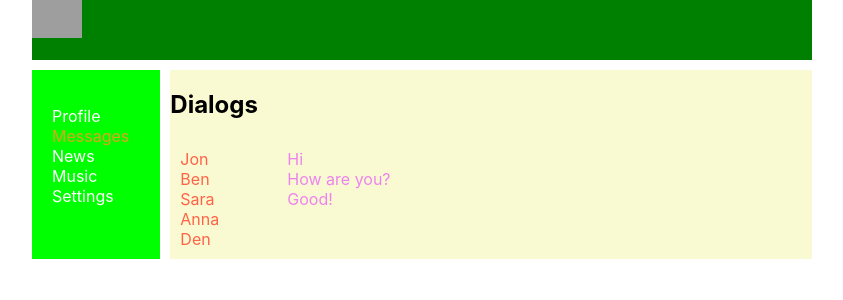
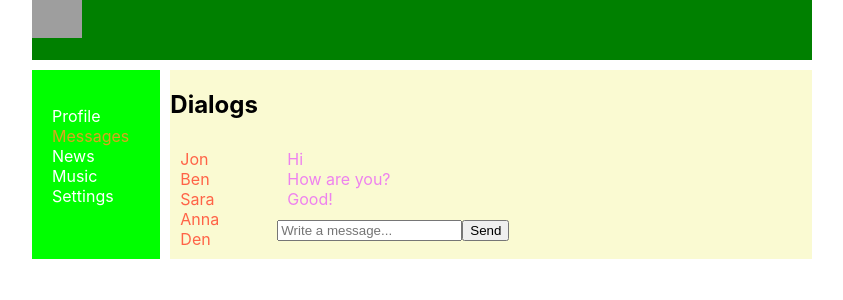
Before and after one commit to DanDev2519/react-way-of-samurai-1, a React (Create React App) app: page /Dialogs in a window 1280 px wide. Shown: the top 300 px of the page, without its empty margins (218-1061 px from the left). Built offline with nearby package versions, Linux system fonts and the light colour scheme; grey boxes are pictures that could not be loaded.

Commit message:
Lesson-31: Add onClick on input in DialogsPage

```diff
--- a/src/components/Dialogs/Dialogs.jsx
+++ b/src/components/Dialogs/Dialogs.jsx
@@ -10,12 +10,21 @@ const Dialogs = (props) => {
   ));
   let messagesElements = props.state.messages.map((m) => <Message text={m.message} />);
 
+  let newMessageElement = React.createRef();
+  let writeNewMessage = () => {
+    let textMessage = newMessageElement.current.value;
+    alert(`Your new message: ${textMessage}`);
+  };
   return (
     <div>
       <h2>Dialogs</h2>
       <div className={s.dialogs}>
         <div className={s.dialogItems}>{dialogsElements}</div>
-        <div className={s.messages}>{messagesElements}</div>
+        <div>
+          <div className={s.messages}>{messagesElements}</div>
+          <input ref={newMessageElement} type="text" placeholder="Write a message..."></input>
+          <button onClick={writeNewMessage}>Send</button>
+        </div>
       </div>
     </div>
   );
```
Also changed, not shown: 1 other file (tests, documents, lock files or other folders).
